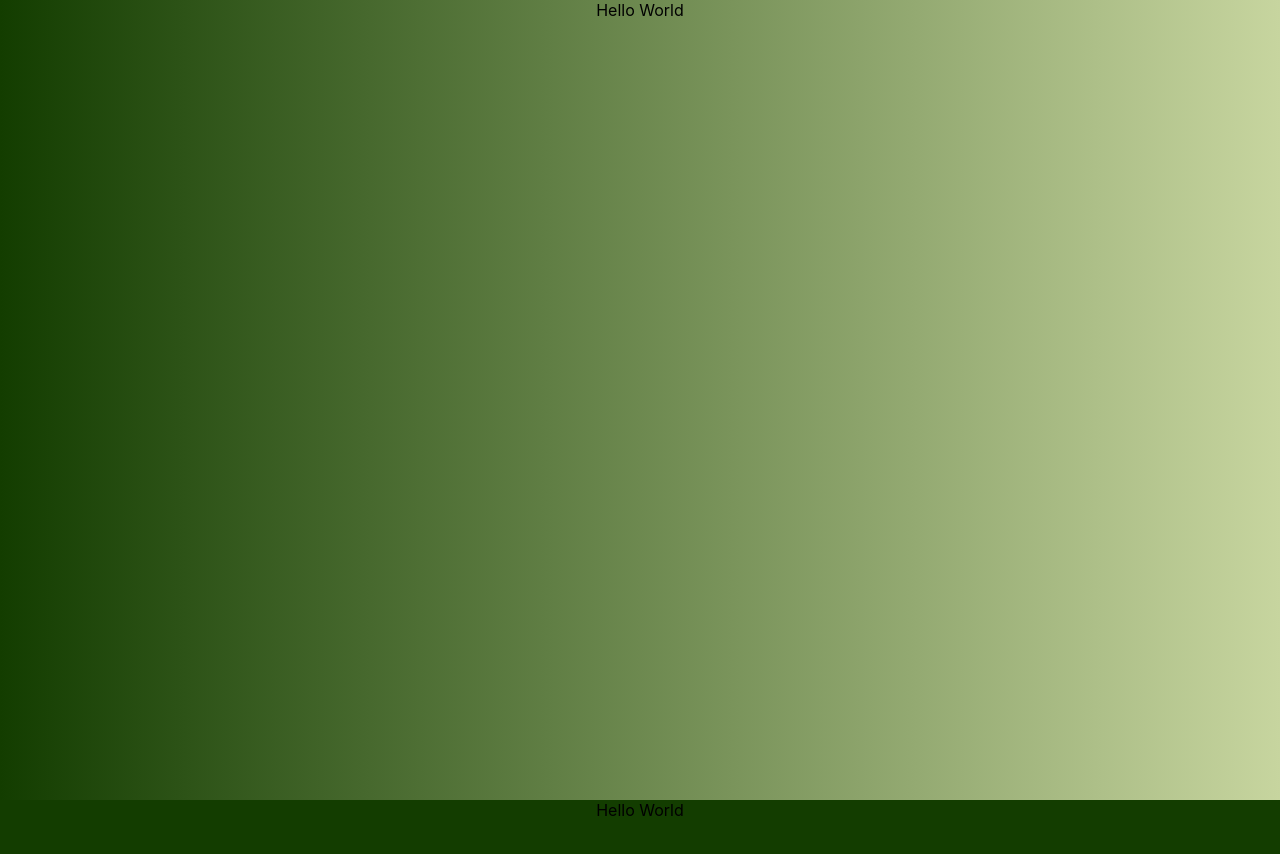
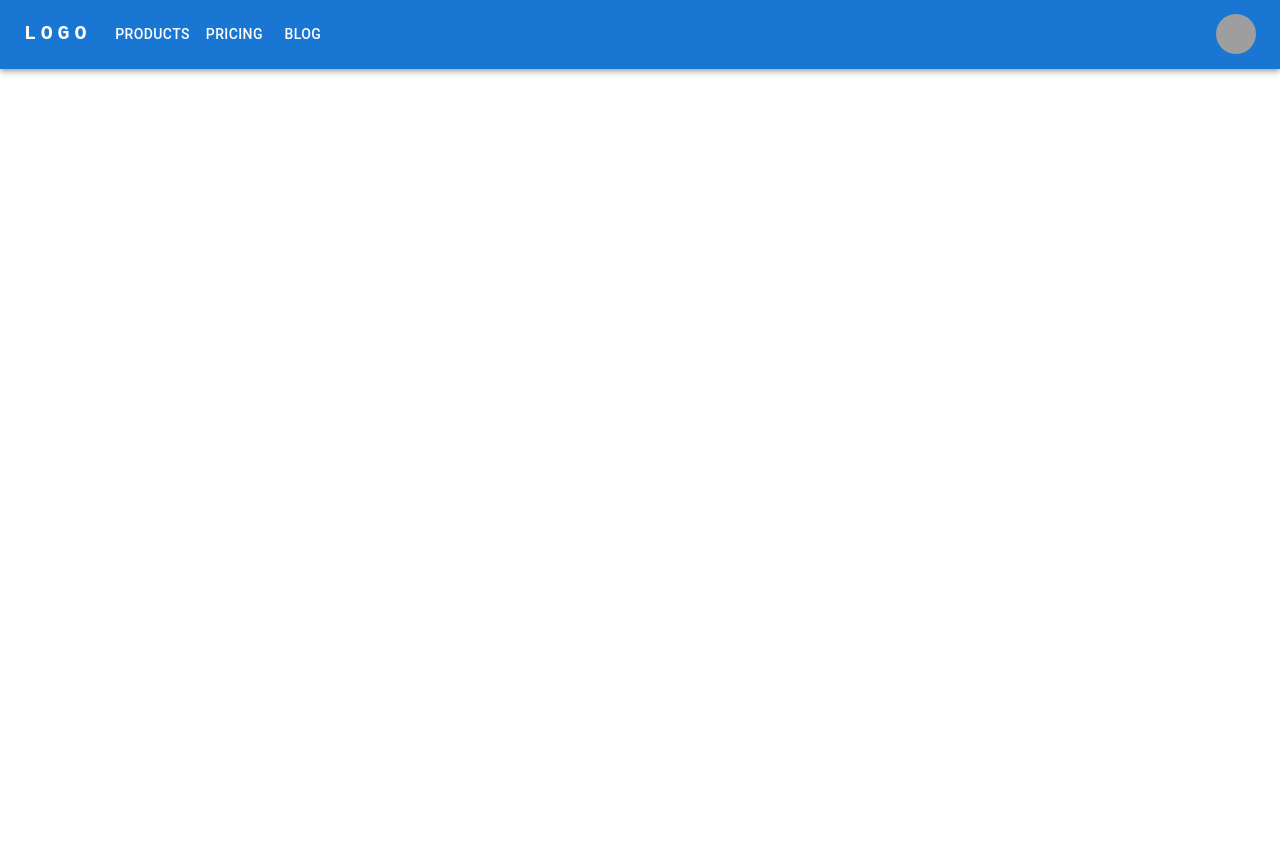
Before and after one commit to tjm165/portfolio, a React (Create React App) app: page / in a window 1280 px wide. Shown: the top 854 px of the page. After the commit the page ends 800 px from the top, so only its background shows below. Built offline with nearby package versions, Linux system fonts and the light colour scheme; grey boxes are pictures that could not be loaded.

Commit message:
MyHeader

```diff
--- a/src/App.tsx
+++ b/src/App.tsx
@@ -1,12 +1,12 @@
 import React from "react";
 import logo from "./logo.svg";
 import "./App.css";
-import Home from "./components/home";
+import Example from "./components/example";
 
 function App() {
   return (
     <div className="App">
-      <Home />
+      <Example />
     </div>
   );
 }
--- /dev/null
+++ b/src/components/example/Example.tsx
@@ -0,0 +1,9 @@
+import MyHeader from "../global/MyHeader";
+
+export const Example = () => {
+  return (
+    <div>
+      <MyHeader />
+    </div>
+  );
+};
--- /dev/null
+++ b/src/components/example/index.tsx
@@ -0,0 +1,3 @@
+import { Example } from "./Example";
+
+export default Example;
--- /dev/null
+++ b/src/components/global/MyHeader.tsx
@@ -0,0 +1,164 @@
+import * as React from "react";
+import AppBar from "@mui/material/AppBar";
+import Box from "@mui/material/Box";
+import Toolbar from "@mui/material/Toolbar";
+import IconButton from "@mui/material/IconButton";
+import Typography from "@mui/material/Typography";
+import Menu from "@mui/material/Menu";
+import Container from "@mui/material/Container";
+import Avatar from "@mui/material/Avatar";
+import Button from "@mui/material/Button";
+import Tooltip from "@mui/material/Tooltip";
+import MenuItem from "@mui/material/MenuItem";
+
+const pages = ["Products", "Pricing", "Blog"];
+const settings = ["Profile", "Account", "Dashboard", "Logout"];
+
+function MyHeader() {
+  const [anchorElNav, setAnchorElNav] = React.useState<null | HTMLElement>(
+    null
+  );
+  const [anchorElUser, setAnchorElUser] = React.useState<null | HTMLElement>(
+    null
+  );
+
+  const handleOpenNavMenu = (event: React.MouseEvent<HTMLElement>) => {
+    setAnchorElNav(event.currentTarget);
+  };
+  const handleOpenUserMenu = (event: React.MouseEvent<HTMLElement>) => {
+    setAnchorElUser(event.currentTarget);
+  };
+
+  const handleCloseNavMenu = () => {
+    setAnchorElNav(null);
+  };
+
+  const handleCloseUserMenu = () => {
+    setAnchorElUser(null);
+  };
+
+  return (
+    <AppBar position="static">
+      <Container maxWidth="xl">
+        <Toolbar disableGutters>
+          {/* <AdbIcon sx={{ display: { xs: "none", md: "flex" }, mr: 1 }} /> */}
+          <Typography
+            variant="h6"
+            noWrap
+            component="a"
+            href="/"
+            sx={{
+              mr: 2,
+              display: { xs: "none", md: "flex" },
+              fontFamily: "monospace",
+              fontWeight: 700,
+              letterSpacing: ".3rem",
+              color: "inherit",
+              textDecoration: "none",
+            }}
+          >
+            LOGO
+          </Typography>
+
+          <Box sx={{ flexGrow: 1, display: { xs: "flex", md: "none" } }}>
+            <IconButton
+              size="large"
+              aria-label="account of current user"
+              aria-controls="menu-appbar"
+              aria-haspopup="true"
+              onClick={handleOpenNavMenu}
+              color="inherit"
+            >
+              {/* <MenuIcon /> */}
+            </IconButton>
+            <Menu
+              id="menu-appbar"
+              anchorEl={anchorElNav}
+              anchorOrigin={{
+                vertical: "bottom",
+                horizontal: "left",
+              }}
+              keepMounted
+              transformOrigin={{
+                vertical: "top",
+                horizontal: "left",
+              }}
+              open={Boolean(anchorElNav)}
+              onClose={handleCloseNavMenu}
+              sx={{
+                display: { xs: "block", md: "none" },
+              }}
+            >
+              {pages.map((page) => (
+                <MenuItem key={page} onClick={handleCloseNavMenu}>
+                  <Typography textAlign="center">{page}</Typography>
+                </MenuItem>
+              ))}
+            </Menu>
+          </Box>
+          {/* <AdbIcon sx={{ display: { xs: "flex", md: "none" }, mr: 1 }} /> */}
+          <Typography
+            variant="h5"
+            noWrap
+            component="a"
+            href=""
+            sx={{
+              mr: 2,
+              display: { xs: "flex", md: "none" },
+              flexGrow: 1,
+              fontFamily: "monospace",
+              fontWeight: 700,
+              letterSpacing: ".3rem",
+              color: "inherit",
+              textDecoration: "none",
+            }}
+          >
+            LOGO
+          </Typography>
+          <Box sx={{ flexGrow: 1, display: { xs: "none", md: "flex" } }}>
+            {pages.map((page) => (
+              <Button
+                key={page}
+                onClick={handleCloseNavMenu}
+                sx={{ my: 2, color: "white", display: "block" }}
+              >
+                {page}
+              </Button>
+            ))}
+          </Box>
+
+          <Box sx={{ flexGrow: 0 }}>
+            <Tooltip title="Open settings">
+              <IconButton onClick={handleOpenUserMenu} sx={{ p: 0 }}>
+                <Avatar alt="Remy Sharp" src="/static/images/avatar/2.jpg" />
+              </IconButton>
+            </Tooltip>
+            <Menu
+              sx={{ mt: "45px" }}
+              id="menu-appbar"
+              anchorEl={anchorElUser}
+              anchorOrigin={{
+                vertical: "top",
+                horizontal: "right",
+              }}
+              keepMounted
+              transformOrigin={{
+                vertical: "top",
+                horizontal: "right",
+              }}
+              open={Boolean(anchorElUser)}
+              onClose={handleCloseUserMenu}
+            >
+              {settings.map((setting) => (
+                <MenuItem key={setting} onClick={handleCloseUserMenu}>
+                  <Typography textAlign="center">{setting}</Typography>
+                </MenuItem>
+              ))}
+            </Menu>
+          </Box>
+        </Toolbar>
+      </Container>
+    </AppBar>
+  );
+}
+export default MyHeader;
--- /dev/null
+++ b/src/components/global/index.tsx
@@ -0,0 +1,3 @@
+import MyHeader from "./MyHeader";
+
+export { MyHeader };
```
Also changed, not shown: 1 other file (tests, documents, lock files or other folders).
